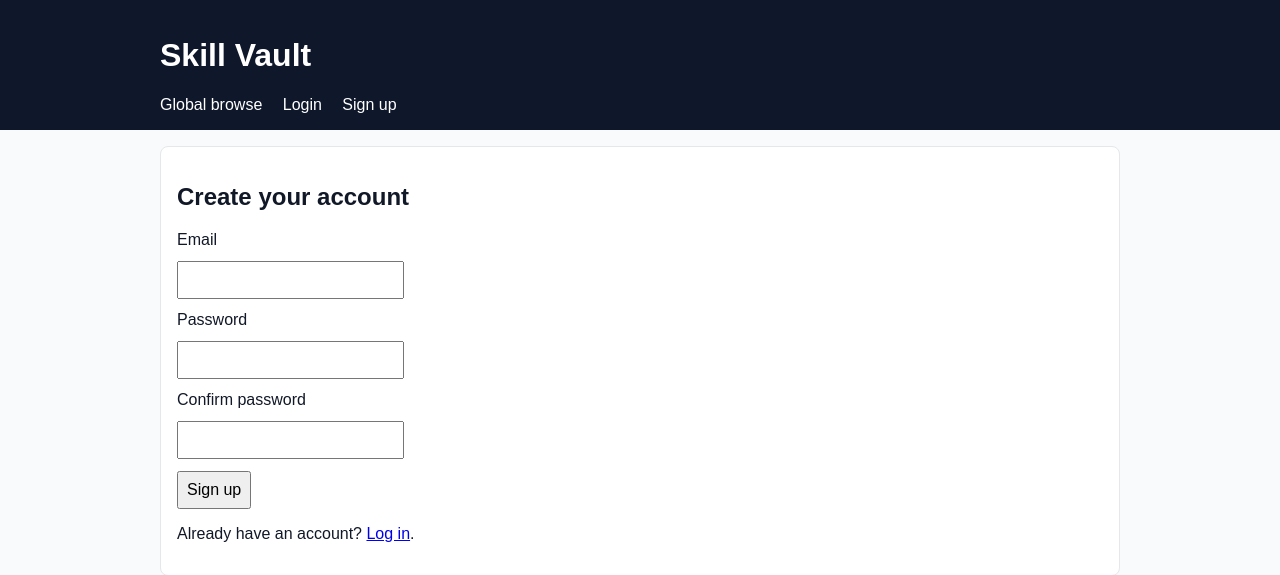
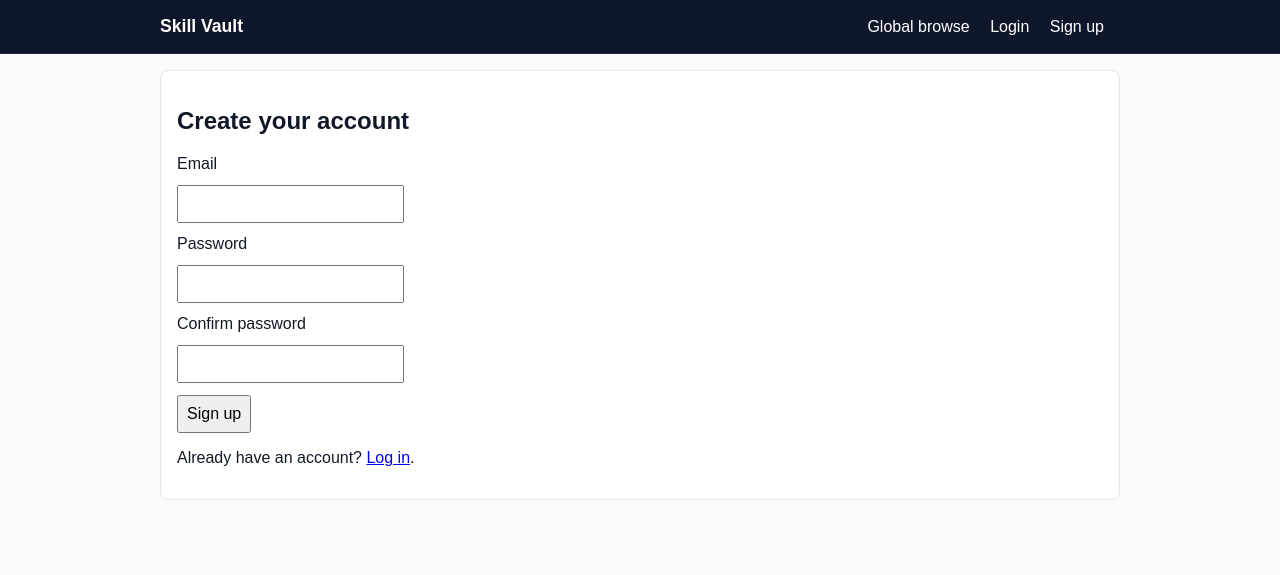
Before and after one commit to vikasudasi/skill-vault, a FastAPI app: page /signup in a window 1280 px wide. Shown: the top 575 px of the page. Run offline with FastAPI, Linux system fonts and the light colour scheme; parts of the project's set-up code (start-up, migrations or seed data) failed here and were passed over.

Commit message:
web: unify top bar across all pages
The dashboard and other base.html pages used a different header layout
(bare .page-header + h1 brand) than the public pages (homepage/configure,
which use .public-header + .container.public-nav + .brand). Update base.html
to use the same header structure so the top bar renders consistently across
the whole site.

```diff
--- a/skill_vault/web/templates/base.html
+++ b/skill_vault/web/templates/base.html
@@ -8,9 +8,9 @@
     <script defer src="{{ url_for('static', path='skillvault.js') }}"></script>
   </head>
   <body>
-    <header class="page-header">
-      <div class="container">
-        <h1><a href="/">Skill Vault</a></h1>
+    <header class="page-header public-header">
+      <div class="container public-nav">
+        <p class="brand"><a href="/">Skill Vault</a></p>
         <nav>
           <a href="/browse">Global browse</a>
           {% if request.state.user %}
```
